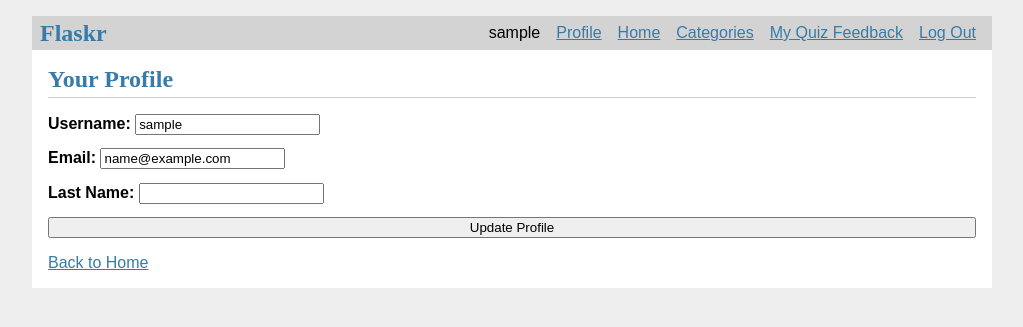
After one commit to Reza-1988/Quiz_Project, a Flask app: page /view_profile in a window 1280 px wide. The commit adds this page. Shown: the top 327 px of the page, without its empty margins (128-1151 px from the left). Run offline with Flask 3, Linux system fonts and the light colour scheme; the visitor is signed in with stand-in values (Sample User, id 1); data comes from the database, SQL or seed files in the repository.

Commit message:
added profile and feedback page

```diff
--- a/flaskr/__init__.py
+++ b/flaskr/__init__.py
@@ -1,7 +1,8 @@
 import os
+from datetime import datetime
 
 from flask import Flask, render_template
-from . import db, auth, quiz
+from . import db, auth, quiz, profile
 
 
 def create_app(test_config=None):
@@ -21,6 +22,12 @@ def create_app(test_config=None):
     except OSError:
         pass
 
+    @app.template_filter('datetimeformat')
+    def datetimeformat(value, format_='%Y-%m-%d %H:%M:%S'):
+        if isinstance(value, datetime):
+            return value.strftime(format_)
+        return value
+
     @app.route('/')
     def index():
         return render_template('home.html')
@@ -29,4 +36,5 @@ def create_app(test_config=None):
     app.register_blueprint(auth.bp)
     app.register_blueprint(quiz.bp)
     app.add_url_rule('/', endpoint='index')
+    app.register_blueprint(profile.bp)
     return app
--- a/flaskr/quiz.py
+++ b/flaskr/quiz.py
@@ -1,10 +1,9 @@
 from flask import (
-    Blueprint, flash, redirect, render_template, request, url_for
+    Blueprint, flash, redirect, render_template, request, url_for, g
 )
 
 from flaskr.auth import login_required, admin_required
 from flaskr.db import get_db
-
 
 bp = Blueprint('category', __name__)
 
@@ -144,7 +143,6 @@ def view_category(category_id):
             'id': row['answer_id'],
             'answer_text': row['answer_text']
         })
-
     questions = list(questions.values())
 
     if category is None:
@@ -152,16 +150,7 @@ def view_category(category_id):
         return redirect(url_for('category.view'))
 
     if request.method == 'POST':
-        selected_answers = []
-        for question in questions:
-            answer_id = request.form.get(f'question_{question["id"]}')
-            if answer_id:
-                selected_answers.append(answer_id)
-
-        if not selected_answers:
-            flash('Please answer all questions.', 'error')
-            return redirect(url_for('category.view_category', category_id=category_id))
-
+        selected_answers = [request.form.get(f'question_{question["id"]}') for question in questions]
         correct_answers = db.execute(
             'SELECT a.id FROM answer a '
             'JOIN question q ON a.question_id = q.id '
@@ -172,6 +161,12 @@ def view_category(category_id):
         correct_answer_ids = {str(answer['id']) for answer in correct_answers}
         score = sum(1 for answer_id in selected_answers if answer_id in correct_answer_ids)
         total_questions = len(questions)
+
+        db.execute(
+            'INSERT INTO results (user_id, category_id, score, total_questions) VALUES (?, ?, ?, ?)',
+            (g.user['id'], category_id, score, total_questions)
+        )
+        db.commit()
 
         return render_template(
             'quiz/quiz_result.html',
@@ -281,3 +276,34 @@ def edit_question(question_id):
         question=question,
         answers=answers
     )
+
+
+@bp.route('/view_profile', methods=['GET', 'POST'])
+@login_required
+def view_profile():
+    db = get_db()
+
+    if request.method == 'POST':
+        email = request.form['email']
+        error = None
+
+        if not email:
+            error = 'Email is required.'
+
+        if error is None:
+            db.execute(
+                'UPDATE user SET email = ? WHERE id = ?',
+                (email, g.user['id'])
+            )
+            db.commit()
+            flash('Profile updated successfully!', 'success')
+            return redirect(url_for('profile.view_profile'))
+
+        flash(error, 'error')
+
+    user = db.execute(
+        'SELECT username, email FROM user WHERE id = ?',
+        (g.user['id'],)
+    ).fetchone()
+
+    return render_template('profile/profile.html', user=user)
--- a/flaskr/schema.sql
+++ b/flaskr/schema.sql
@@ -3,6 +3,7 @@ DROP TABLE IF EXISTS user;
 DROP TABLE IF EXISTS category;
 DROP TABLE IF EXISTS question;
 DROP TABLE IF EXISTS answer;
+DROP TABLE IF EXISTS results;
 
 CREATE TABLE post (
   id INTEGER PRIMARY KEY AUTOINCREMENT,
@@ -17,7 +18,9 @@ CREATE TABLE user (
   id INTEGER PRIMARY KEY AUTOINCREMENT,
   username TEXT UNIQUE NOT NULL,
   password TEXT NOT NULL,
-  is_admin INTEGER DEFAULT 0
+  is_admin INTEGER DEFAULT 0,
+  email TEXT UNIQUE,
+  last_name TEXT
 );
 
 CREATE TABLE category (
@@ -40,3 +43,14 @@ CREATE TABLE answer (
     is_correct INTEGER NOT NULL DEFAULT 0,
     FOREIGN KEY (question_id) REFERENCES question (id) ON DELETE CASCADE
 );
+
+CREATE TABLE results (
+    id INTEGER PRIMARY KEY AUTOINCREMENT,
+    user_id INTEGER NOT NULL,
+    category_id INTEGER NOT NULL,
+    score INTEGER NOT NULL,
+    total_questions INTEGER NOT NULL,
+    completed_at TIMESTAMP DEFAULT CURRENT_TIMESTAMP,
+    FOREIGN KEY (user_id) REFERENCES user (id) ON DELETE CASCADE,
+    FOREIGN KEY (category_id) REFERENCES category (id) ON DELETE CASCADE
+);
--- a/flaskr/static/style.css
+++ b/flaskr/static/style.css
@@ -24,3 +24,32 @@ nav ul li a, nav ul li span, header .action { display: block; padding: 0.5rem; }
 .content textarea { min-height: 12em; resize: vertical; }
 input.danger { color: #cc2f2e; }
 input[type=submit] { align-self: start; min-width: 10em; }
+.intro {
+    background-color: #f9f9f9;
+    padding: 2rem;
+    border-radius: 8px;
+    text-align: center;
+    margin: 20px auto;
+    max-width: 800px;
+    box-shadow: 0 4px 10px rgba(0, 0, 0, 0.1);
+}
+
+.intro-content h2 {
+    font-size: 2rem;
+    color: #333;
+}
+
+.intro-content h2 span {
+    color: #007acc;
+    font-weight: bold;
+}
+
+.intro-content p {
+    color: #555;
+    font-size: 1.1rem;
+    margin: 0.8rem 0;
+}
+
+.intro-content strong {
+    color: #333;
+}
--- a/flaskr/templates/base.html
+++ b/flaskr/templates/base.html
@@ -6,6 +6,10 @@
   <ul>
     {% if g.user %}
       <li><span>{{ g.user['username'] }}</span>
+      <li><a href="{{ url_for('profile.view_profile') }}">Profile</a></li>
+      <li><a href="{{ url_for('index') }}">Home</a></li>
+      <li><a href="{{ url_for('category.view') }}">Categories</a></li>
+      <li><a href="{{ url_for('profile.feedback') }}">My Quiz Feedback</a></li>
       <li><a href="{{ url_for('auth.logout') }}">Log Out</a>
     {% else %}
       <li><a href="{{ url_for('auth.register') }}">Register</a>
--- /dev/null
+++ b/flaskr/templates/profile/profile.html
@@ -0,0 +1,30 @@
+{% extends 'base.html' %}
+
+{% block title %}Profile{% endblock %}
+
+{% block header %}
+    <h1>Your Profile</h1>
+{% endblock %}
+
+{% block content %}
+    <form method="post">
+        <div>
+            <label for="username">Username:</label>
+            <input type="text" name="username" id="username" value="{{ user['username'] }}" required>
+        </div>
+
+        <div>
+            <label for="email">Email:</label>
+            <input type="email" name="email" id="email" value="{{ user['email'] }}" required>
+        </div>
+
+        <div>
+            <label for="last_name">Last Name:</label>
+            <input type="text" name="last_name" id="last_name" value="{{ user['last_name'] }}">
+        </div>
+
+        <button type="submit">Update Profile</button>
+    </form>
+
+    <a href="{{ url_for('index') }}">Back to Home</a>
+{% endblock %}
```
Also changed, not shown: flaskr/profile.py (added, +65 -0 lines), flaskr/templates/home.html (+6 -2 lines), flaskr/templates/profile/feedback.html (added, +35 -0 lines).
